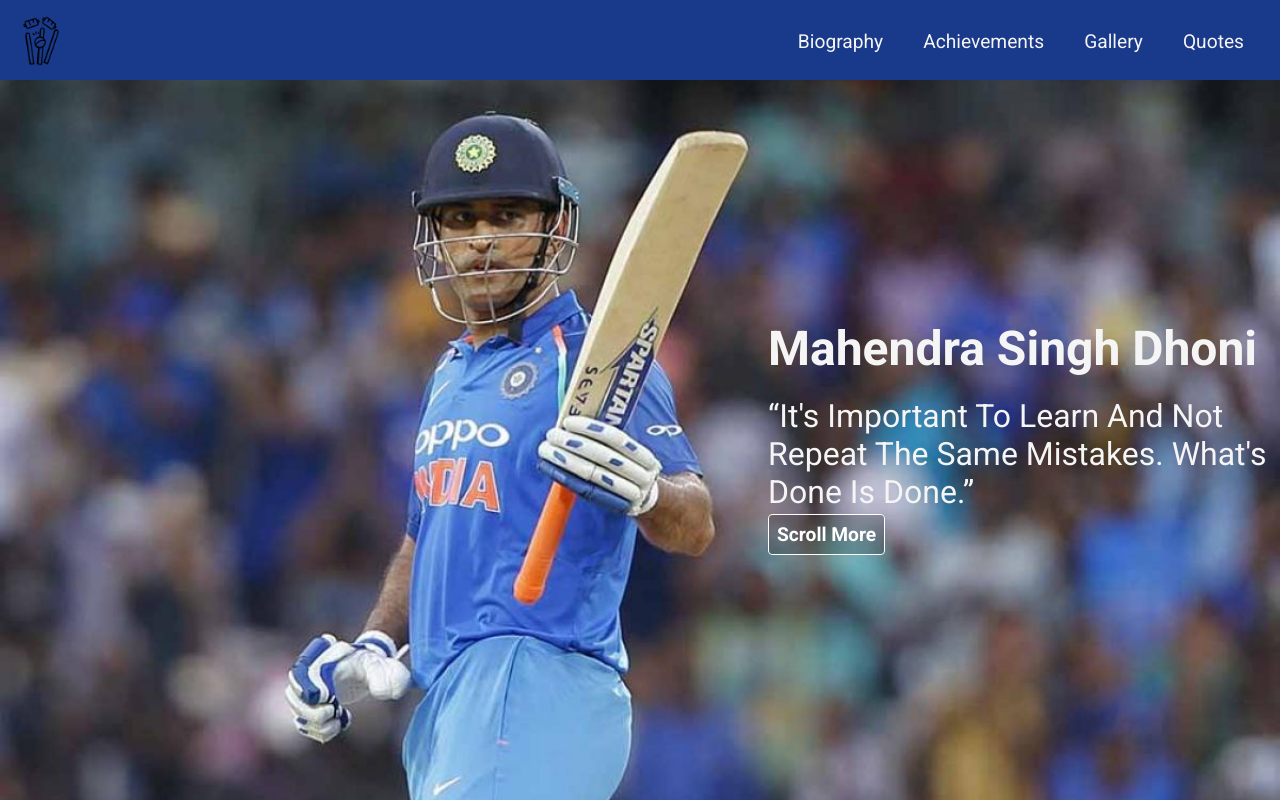
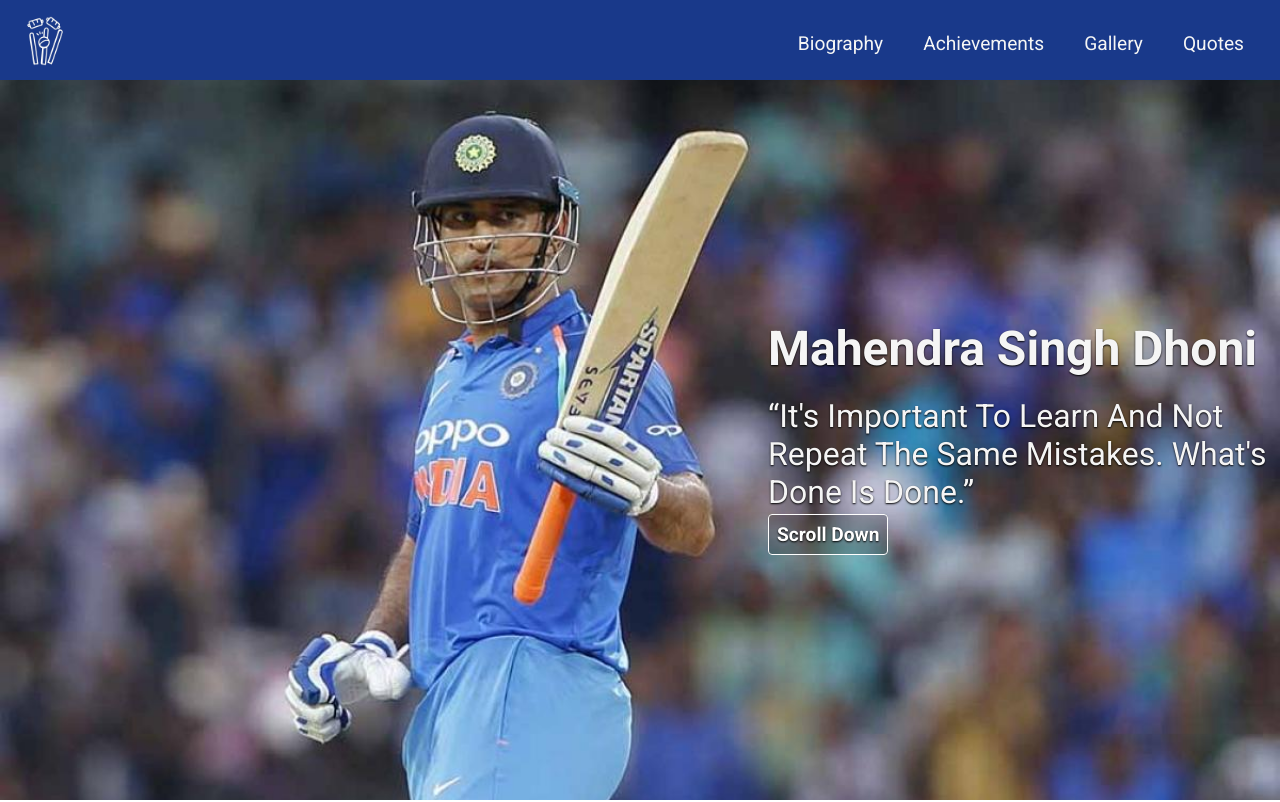
Before and after one commit to Jayagopal-web/kliotech-practices, a plain HTML site: page Assignment 1/index.html in a window 1280 px wide. Shown: the top 802 px of the page. Drawn offline with Linux system fonts and the light colour scheme.

Commit message:
4rd  Commit

```diff
--- a/Assignment 1/index.html
+++ b/Assignment 1/index.html
@@ -7,11 +7,11 @@
     <link rel="stylesheet" href="https://cdnjs.cloudflare.com/ajax/libs/font-awesome/4.7.0/css/font-awesome.min.css">
     <link rel="stylesheet" href="./style.css">
 </head>
-<body>
+<body id="home">
     <!-- navbar -->
     <nav class="navigation">
         <div class="navbar">
-            <img src="./images/wicket.png" alt="LOGO">
+            <a href="#home"><img src="./images/logo.png" alt="LOGO"></a>
             <ul>
                 <li><a href="#biography">Biography</a></li>
                 <li><a href="#achievements">Achievements</a></li>
@@ -24,10 +24,11 @@
     <!-- Main Section -->
     <main>
         <section class="main-content">
+            <!-- Header Section -->
             <header>
                 <h2>Mahendra Singh Dhoni</h2>
                 <q>It's important to learn and not repeat the same mistakes. What's done is done.</q>
-                <a href="#biography">Scroll More</a>
+                <a href="#biography">Scroll Down</a>
             </header>
         </section>
         <!-- Biography -->
@@ -131,9 +132,11 @@
 
     <!-- Footer -->
     <footer class="footer">
+        <!-- KlioTech LLP Copyright -->
         <div class="copyright">
             <p>© <a href="https://kliotech.com/" target="_blank">KlioTech LLP</a>, All rights reserved.</p>
         </div>
+        <!-- /* MS Dhoni Social media links */ -->
         <div class="links">
             <p>Follow MSD</p>
             <ul>
--- a/Assignment 1/style.css
+++ b/Assignment 1/style.css
@@ -1,4 +1,7 @@
+/* Import google font */
 @import url('https://fonts.googleapis.com/css2?family=Roboto:ital,wght@0,100;0,300;0,400;0,500;0,700;0,900;1,100;1,300;1,400;1,500;1,700;1,900&display=swap');
+
+/* Remove default styles */
 *{
     margin: 0;
     padding: 0;
@@ -47,13 +50,13 @@
     box-shadow: inset 150px 0 0 0 #54b3d6;
     color: white;
 }
+
 /* Every Section have 100% height */
 main section{
     height: 100vh;
 }
 
 /* Name - Quote - Background Image*/
-
 .main-content{
     background-image: url(./images/bg.jpeg);
     /* height: 90vh; */
@@ -72,6 +75,7 @@
     top: 40%;
     color: whitesmoke;
     font-size: 2em;
+    text-shadow: 0px 1px 2px black;
 }
 .main-content header q{
     display: inline-block;
@@ -100,7 +104,8 @@
     color: #fff;
     font-size: 1.2rem;
 }
-/* Biography, Achievements, Gallery, .Quotes*/
+
+/* Typography Biography, Achievements, Gallery, .Quotes */
 .biography, .achievements, .gallery, .quotes{
     margin: .5em .5em .5em .3em;
     font-size: 1.2rem;
@@ -121,9 +126,12 @@
     float: right;
     margin-left: .5em;
 }
+
+/* Head of Each Section */
 .biography h1, .achievements h1, .gallery h1, .quotes h1{
     padding-top: 5rem;
 }
+/* Subheading */
 .biography h2{
     margin-top: 1rem;
 }
@@ -139,6 +147,9 @@
 .achievements table th, tr, td{
     padding: 1rem;
     border: 1px solid #000;
+}
+.achievements caption{
+    font-size: 1.5em;
 }
 /* Hover Table effect */
 td:hover,th:hover{
@@ -196,6 +207,7 @@
     align-items: center;
     color: #FFF;
 }
+/* Social media links */
 .links{
     display: flex;
     justify-content: space-evenly;
```
Also changed, not shown: Assignment 1/images/logo.png (added).
